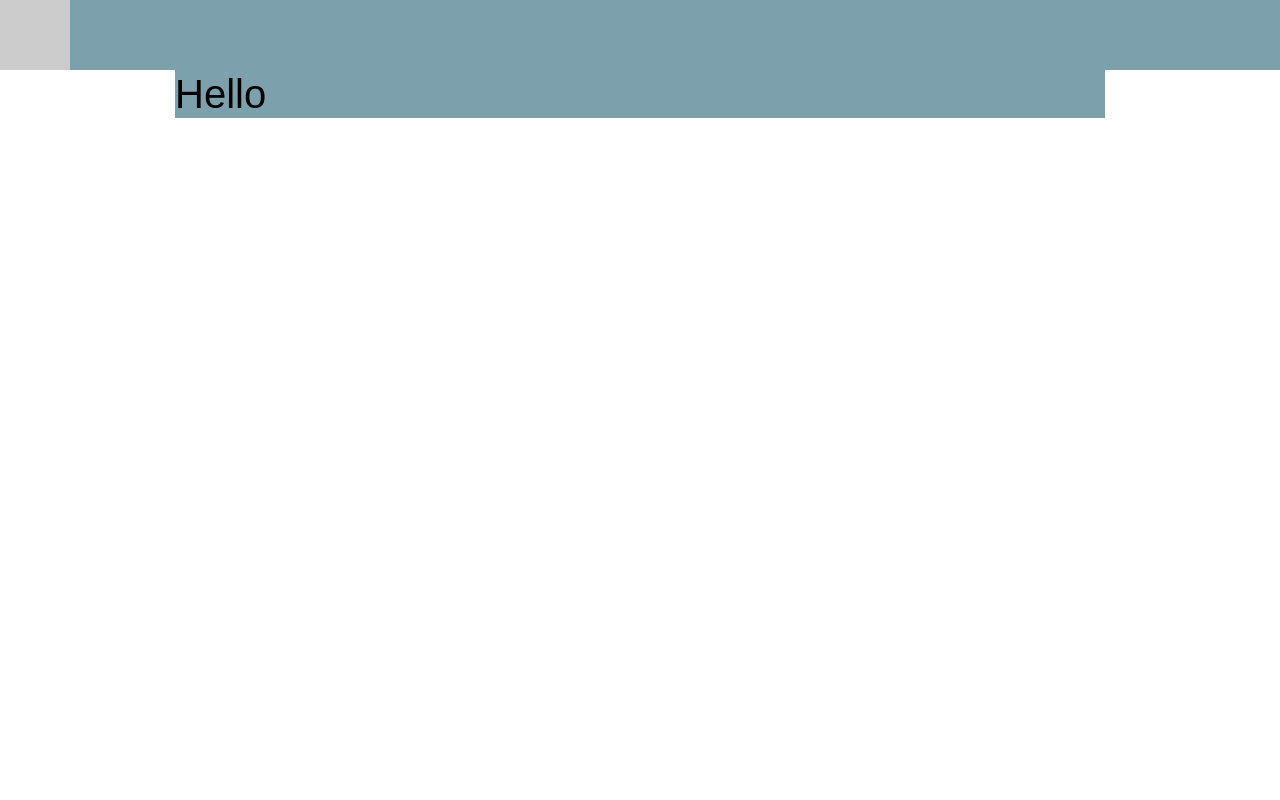
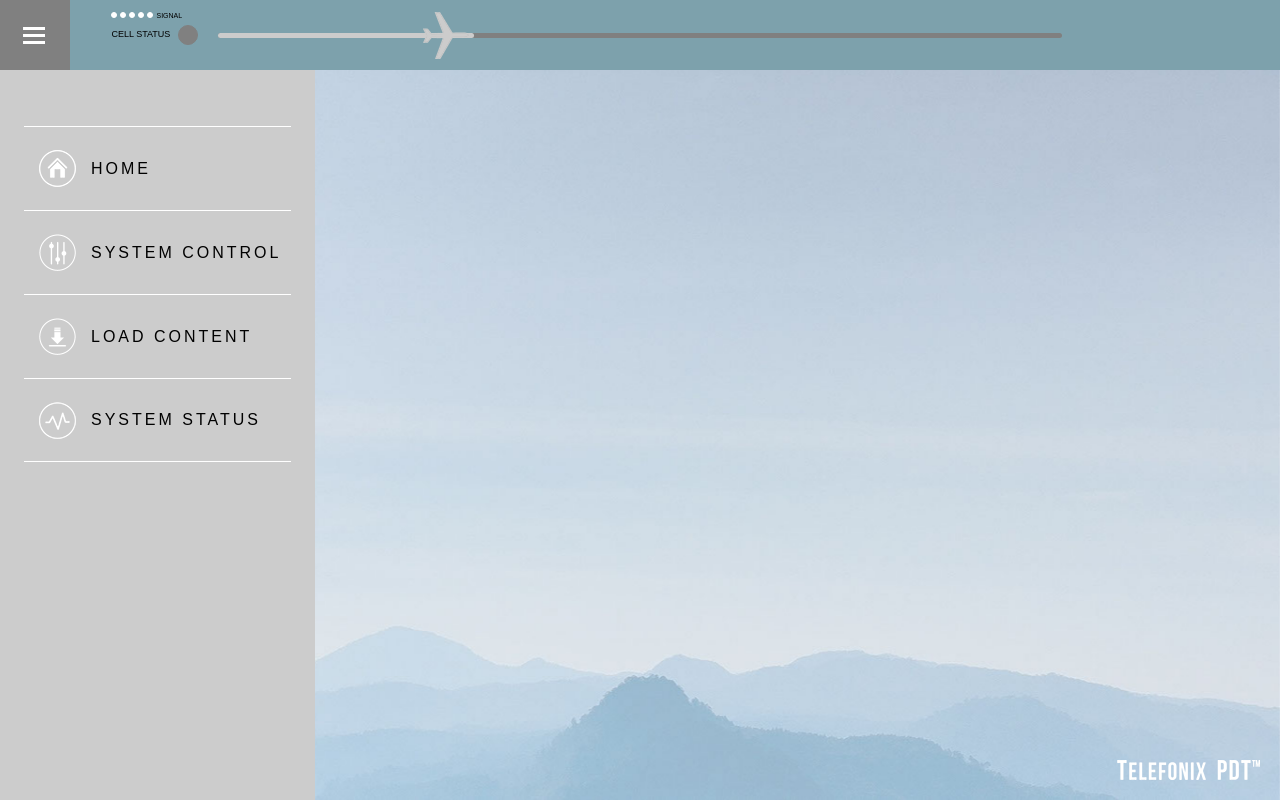
Before and after one commit to eugenezabolotny/airplane-entertainment-crew-portal, an Angular app: page / in a window 1280 px wide. Built offline with nearby package versions, Linux system fonts and the light colour scheme.

Commit message:
header, aside

```diff
--- a/src/app/header/header.component.html
+++ b/src/app/header/header.component.html
@@ -1,6 +1,50 @@
-<nav class="bg-brandbluegray">
-  <div class="menu-btn"></div>
-  <div class="container">
-    <h1 class="bg-brandbluegray">Hello</h1>
+<nav class="nav bg-brandbluegray">
+  <div class="menu-btn">
+    <img src="./assets/img/menu_icon.png" alt="menu">
+  </div>
+  <div class="container-fluid h-100">
+    <div class="row h-100">
+      <div class="cell col-5 col-sm-3 col-lg-2">
+        <div class="cell-status position-relative">
+          <div class="cell-signal position-absolute">
+            <div *ngFor="let i of [0,1,2,3,4]"
+                 class="cell-signal-indicator cell-signal-indicator--on">
+            </div>
+            <div class="cell-signal-text text-uppercase">signal</div>
+          </div>
+          <div class="cell-status-text text-uppercase">cell status</div>
+          <div class="cell-status-indicator cell-status-indicator--on ml-2"></div>
+        </div>
+      </div>
+      <div class="slider col-6 offset-sm-0 col-lg-8 h-100">
+        <div class="slider-bottom"></div>
+        <div class="slider-top"></div>
+        <div class="slider-plane"></div>
+      </div>
+    </div>
   </div>
 </nav>
+
+<aside class="menu text-uppercase">
+  <a href="#" class="menu-item">
+    <img src="./assets/img/telefonixpdt-website-for-devices-icons-61.png" class="menu-item-icon">
+    <div class="menu-item-text">home</div>
+  </a>
+  <a href="#" class="menu-item">
+    <img src="./assets/img/telefonixpdt-icons-69.png" class="menu-item-icon">
+    <div class="menu-item-text">system control</div>
+  </a>
+  <a href="#" class="menu-item">
+    <img src="./assets/img/telefonixpdt-icons-68.png" class="menu-item-icon">
+    <div class="menu-item-text">load content</div>
+  </a>
+  <a href="#" class="menu-item">
+    <img src="./assets/img/telefonixpdt-icons-70.png" class="menu-item-icon">
+    <div class="menu-item-text">system status</div>
+  </a>
+</aside>
+
+<main class="main">
+  <div></div>
+  <div class="telefonix"></div>
+</main>
--- a/src/app/header/header.component.scss
+++ b/src/app/header/header.component.scss
@@ -1,12 +1,188 @@
 @import "../../scss/vendors/bootstrap/variables";
 
-nav {
-  $nav-height: 70px;
+$nav-height: 70px;
+$plane-url: url('../../assets/img/telefonixpdt-website-for-devices_airplane-icon.png');
+$background-url: url('../../assets/img/banners/bg-1536x852.jpg');
+$telefonix-url: url('../../assets/img/icon_telefonixpdt-tm-logo-white.png');
+
+.nav {
+  position: absolute;
+  top: 0;
+  left: 0;
+  right: 0;
   height: $nav-height;
 
   .menu-btn {
-    height: $nav-height;
+    position: absolute;
+    top: 0;
+    bottom: 0;
+    left: 0;
     width: $nav-height;
-    background-color: $gray-400;
+    display: flex;
+    justify-content: center;
+    align-items: center;
+    background-color: $gray-600;
+  }
+
+  .cell {
+    display: flex;
+    flex-flow: column;
+    justify-content: center;
+    align-items: flex-end;
+    padding-left: $nav-height;
+
+    &-signal {
+      top: -16px;
+      display: flex;
+      align-items: center;
+
+      &-indicator {
+        min-width: 6px;
+        max-width: 6px;
+        min-height: 6px;
+        max-height: 6px;
+        border-radius: 99px;
+        border: 1px solid $white;
+        margin-right: 3px;
+
+        &--on {
+          background-color: $white;
+        }
+      }
+
+      &-text {
+        font-size: 7px;
+        padding-top: 2px;
+      }
+    }
+
+    &-status {
+      display: flex;
+      align-items: center;
+      padding-left: 20px;
+
+      &-text {
+        font-size: 9px;
+      }
+
+      &-indicator {
+        min-width: 20px;
+        min-height: 20px;
+        border-radius: 99px;
+        border: 1px solid $gray-600;
+
+        &--on {
+          background-color: $gray-600;
+        }
+      }
+    }
+  }
+
+  .slider {
+    display: flex;
+    align-items: center;
+    position: relative;
+
+    &-bottom,
+    &-top,
+    &-plane {
+      position: absolute;
+      left: 0;
+      right: 0;
+      top: 0;
+      bottom: 0;
+      display: flex;
+      align-items: center;
+
+      &::after {
+        content: '';
+        width: 100%;
+      }
+    }
+
+    &-bottom,
+    &-top {
+      &::after {
+        padding-bottom: 5px;
+        margin: 0 5px;
+        border-radius: 99px;
+      }
+    }
+
+    &-bottom {
+      z-index: 100;
+
+      &::after {
+        background-color: $gray-600;
+      }
+    }
+
+    &-top {
+      z-index: 101;
+
+      &::after {
+        background-color: $gray-400;
+        width: 30%;
+      }
+    }
+
+    &-plane {
+      z-index: 102;
+
+      &::after {
+        height: 48px;
+        padding-left: 48px;
+        background: $plane-url no-repeat right;
+        width: 30%;
+      }
+    }
   }
 }
+
+.menu {
+  position: absolute;
+  top: $nav-height;
+  bottom: 0;
+  width: 315px;
+  padding: 56px 24px 0;
+  background-color: $gray-400;
+
+  &-item {
+    display: flex;
+    align-items: center;
+    height: 84px;
+    border-top: 1px solid $white;
+    color: $black;
+    text-decoration: none;
+
+    &:last-child {
+      border-bottom: 1px solid $white;
+    }
+
+    &-icon {
+      height: 37px;
+      width: 37px;
+      margin: 0 15px;
+    }
+
+    &-text {
+      letter-spacing: 3px;
+    }
+  }
+}
+
+.main {
+  display: flex;
+  flex-flow: column;
+  align-items: stretch;
+  min-height: 100vh;
+  background: $background-url fixed center;
+  background-size: cover;
+
+  .telefonix {
+    height: 60px;
+    margin-top: auto;
+    margin-right: 20px;
+    background: $telefonix-url no-repeat right;
+  }
+}
--- a/src/scss/vendors/bootstrap/_variables.scss
+++ b/src/scss/vendors/bootstrap/_variables.scss
@@ -26,7 +26,7 @@ $gray-200: #e9ecef;
 $gray-300: #dee2e6;
 $gray-400: #CCCCCC; // brand
 $gray-500: #adb5bd;
-$gray-600: #7F7F7F; // brand
+$gray-600: #808080; // brand
 $gray-700: #495057;
 $gray-800: #343a40;
 $gray-900: #212529;
```
Also changed, not shown: src/assets/img/close_icon.png (renamed from src/assets/img/close_light.png), src/assets/img/menu_icon.png (renamed from src/assets/img/menu_icon_04_white_3line-crop-u4395.png).
